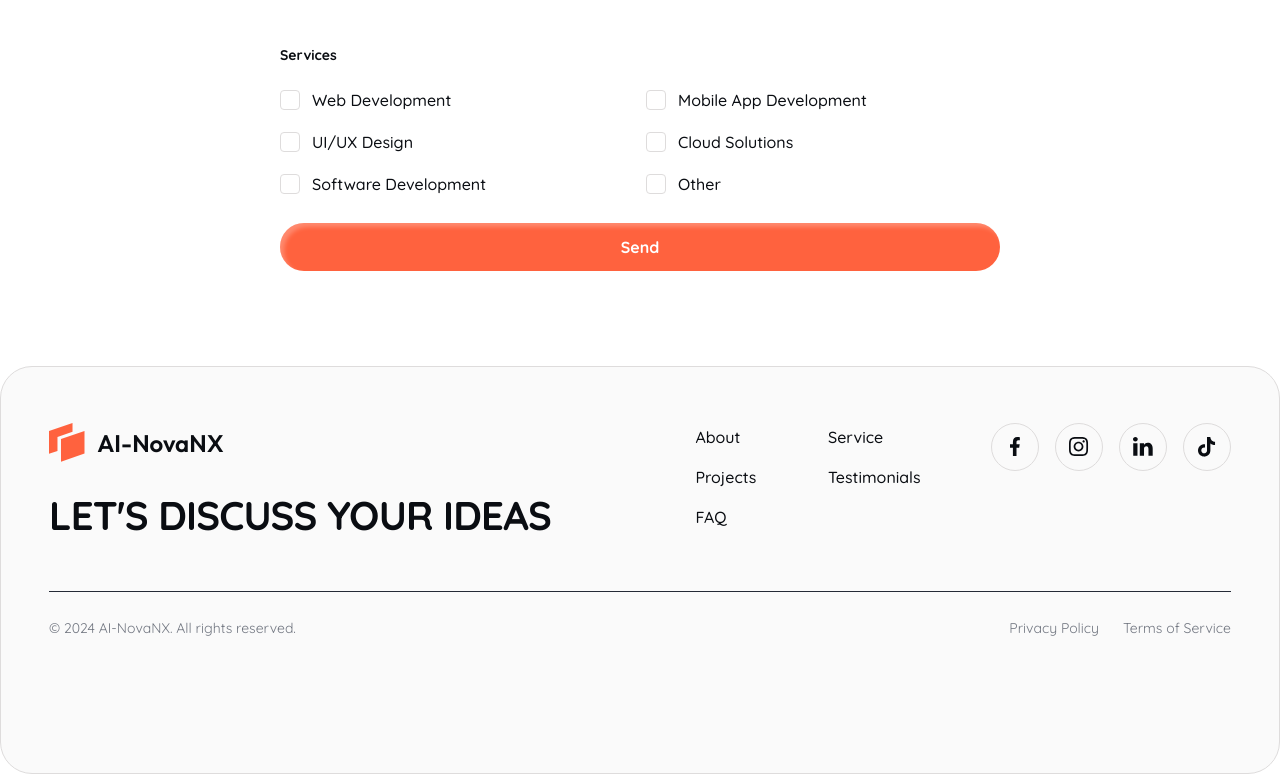
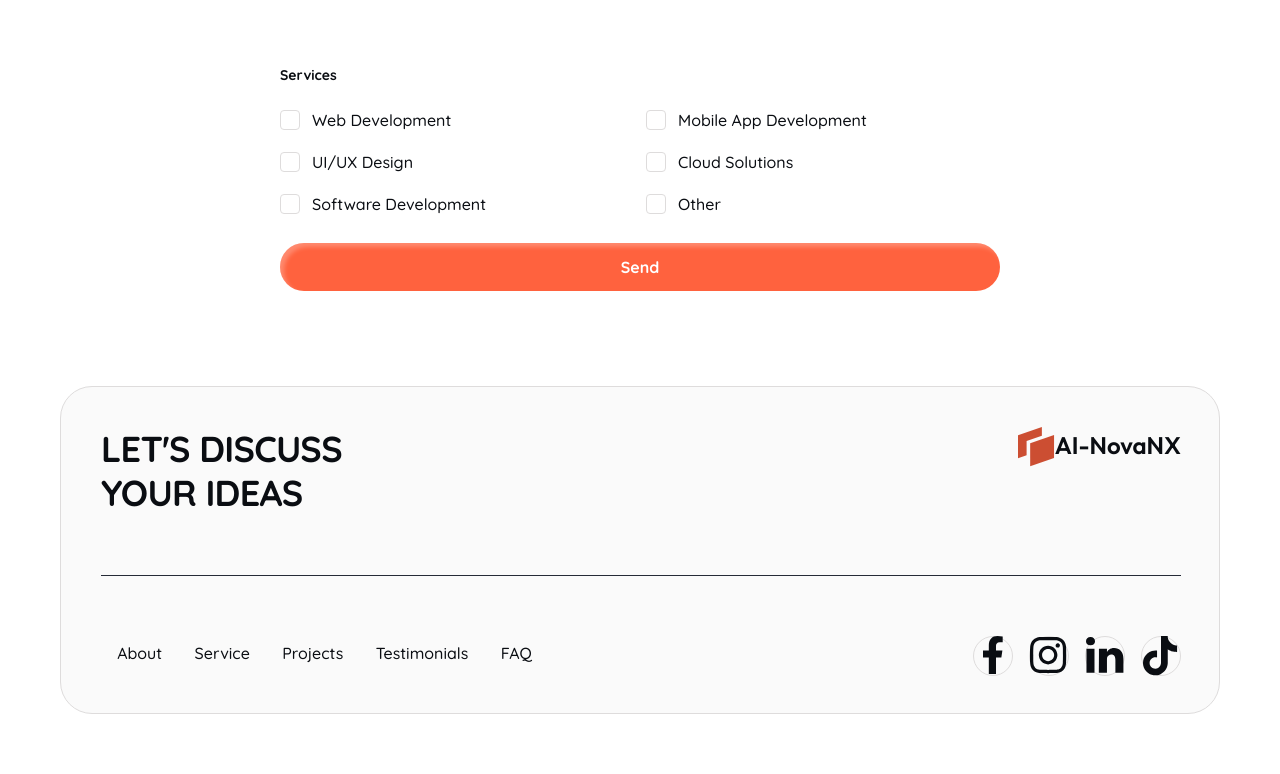
Before and after one commit to AI-NovaNX/WPH-Assignment2, a website: page src/index.html in a window 1280 px wide. Shown: the part 6891-7665 px from the top of the page. After the commit the page ends 7605 px from the top, so only its background shows below. Drawn offline with nearby package versions, Linux system fonts and the light colour scheme; files that its build step writes are made by us from their sources.

Commit message:
feat (ui): Responsive-design finalization in footer section

```diff
--- a/src/index.html
+++ b/src/index.html
@@ -173,7 +173,7 @@
 
     </header>
     <!-- Spacer hanya muncul saat sm fixed untuk mendorong konten ke bawah -->
-  <div id="header-spacer" class="block h-16"></div>
+  <div id="header-spacer" class="block h-16 md:h-[84px]"></div>
     <!-- header section end-->
 
 
@@ -1564,16 +1564,20 @@
 
         <!-- Default Desktop footer start -->
         <div class="hidden md:flex">
-          <div class="mx-auto w-[1440px] h-[408px] rounded-[32px] border border-[#181D27] bg-[#0A0D12] px-12 py-14 text-[#FDFDFD]">
-            <div class="flex flex-wrap items-start justify-between gap-12">
-              <div class="flex-1 min-w-[260px] max-w-xl space-y-6">
-                <div class="flex items-center gap-3">
-                  <img src="./Assets/Assets-desktop/logo-symbol.svg" alt="Company Logo" class="h-10 w-auto" />
-                  <p class="font-outfit font-semibold text-[24px]/[36px] tracking-[0em]">AI-NovaNX</p>
-                </div>
-                <p class="font-['Quicksand'] font-bold text-[40px]/[56px] tracking-[-0.02em] uppercase">LET'S DISCUSS YOUR IDEAS</p>
-              </div>
-              <nav class="grid grid-cols-1 sm:grid-cols-2 gap-y-3 gap-x-10 text-[16px]/[28px] font-['Quicksand'] font-medium">
+          <div class="mx-auto w-[1160px] h-[328px] rounded-[32px] border border-[#181D27] bg-[#0A0D12] px-10 py-10 text-[#FDFDFD] flex-col content"> <!-- awal kotak rounded -->
+              <div class="w-[1080px] h-[88px] flex justify-between  items-start">
+                <div class="flex order-2">
+                      <img src="./Assets/Header/logo-symbol.svg" alt="Company Logo" class="h-10 w-auto" />
+                      <p class="font-outfit font-semibold text-[24px]/[36px] tracking-[0em]">AI-NovaNX</p>
+                </div>
+
+                <div class="w-[281px] h-auto"> <!---->
+                  <p class="font-['Quicksand'] font-bold text-[36px]/[44px] tracking-[-0.02em] uppercase order-1">LET'S DISCUSS YOUR IDEAS</p>
+                </div>
+              </div>
+              <div class="w-[1080px] h-[1px] bg-[#252B37] mt-15"> </div>
+            <div class="w-[1080px] h-10 flex flex-row justify-between items-center mt-15">
+              <nav class="flex flex-row w-[447px] h-9 justify-around  text-[16px]/[30px] tracking-[0em] font-['Quicksand'] font-medium">
                 <a href="#about" class="transition-colors hover:text-[#FF623E]">About</a>
                 <a href="#services" class="transition-colors hover:text-[#FF623E]">Service</a>
                 <a href="#projects" class="transition-colors hover:text-[#FF623E]">Projects</a>
@@ -1581,34 +1585,26 @@
                 <a href="#faq" class="transition-colors hover:text-[#FF623E]">FAQ</a>
               </nav>
               <div class="flex items-center gap-4">
-                <span class="flex h-12 w-12 items-center justify-center rounded-full border border-[#252B37]">
+                <span class="flex h-10 w-10 items-center justify-center rounded-full border border-[#252B37]">
                   <img src="./Assets/Vector.svg" alt="Facebook" class="h-5 w-auto block in-[.theme-light]:hidden" />
-                  <img src="./Assets/Light-Mode/Vector.svg" alt="Facebook (Light)" class="h-5 w-auto hidden in-[.theme-light]:block" />
+                  <img src="./Assets/Light-Mode/Vector.svg" alt="Facebook (Light)" class="h-10 w-auto hidden in-[.theme-light]:block" />
                 </span>
-                <span class="flex h-12 w-12 items-center justify-center rounded-full border border-[#252B37]">
+                <span class="flex h-10 w-10 items-center justify-center rounded-full border border-[#252B37]">
                   <img src="./Assets/Vector-1.svg" alt="Instagram" class="h-5 w-auto block in-[.theme-light]:hidden" />
-                  <img src="./Assets/Light-Mode/Vector1.svg" alt="Instagram (Light)" class="h-5 w-auto hidden in-[.theme-light]:block" />
+                  <img src="./Assets/Light-Mode/Vector1.svg" alt="Instagram (Light)" class="h-10 w-auto hidden in-[.theme-light]:block" />
                 </span>
-                <span class="flex h-12 w-12 items-center justify-center rounded-full border border-[#252B37]">
+                <span class="flex h-10 w-10 items-center justify-center rounded-full border border-[#252B37]">
                   <img src="./Assets/Vector-2.svg" alt="LinkedIn" class="h-5 w-auto block in-[.theme-light]:hidden" />
-                  <img src="./Assets/Light-Mode/Vector2.svg" alt="LinkedIn (Light)" class="h-5 w-auto hidden in-[.theme-light]:block" />
+                  <img src="./Assets/Light-Mode/Vector2.svg" alt="LinkedIn (Light)" class="h-10 w-auto hidden in-[.theme-light]:block" />
                 </span>
-                <span class="flex h-12 w-12 items-center justify-center rounded-full border border-[#252B37]">
+                <span class="flex h-10 w-10 items-center justify-center rounded-full border border-[#252B37]">
                   <img src="./Assets/Vector-3.svg" alt="Tiktok" class="h-5 w-auto block in-[.theme-light]:hidden" />
-                  <img src="./Assets/Light-Mode/Vector3.svg" alt="Tiktok (Light)" class="h-5 w-auto hidden in-[.theme-light]:block" />
+                  <img src="./Assets/Light-Mode/Vector3.svg" alt="Tiktok (Light)" class="h-10 w-auto hidden in-[.theme-light]:block" />
                 </span>
               </div>
             </div>
-            <div class="mt-12 h-px w-full bg-[#252B37]"></div>
-            <div class="mt-6 flex flex-wrap items-center justify-between gap-6 text-[14px]/[24px] text-[#A4A7AE] font-['Quicksand']">
-              <p>© 2024 AI-NovaNX. All rights reserved.</p>
-              <div class="flex items-center gap-6">
-                <a href="#" class="transition-colors hover:text-[#FF623E]">Privacy Policy</a>
-                <a href="#" class="transition-colors hover:text-[#FF623E]">Terms of Service</a>
-              </div>
-            </div>
-          </div>
-        </div>
+
+            </div> <!-- akhir kotak rounded-->
       <!-- Default Desktop footer end -->
 
       </footer>
```
